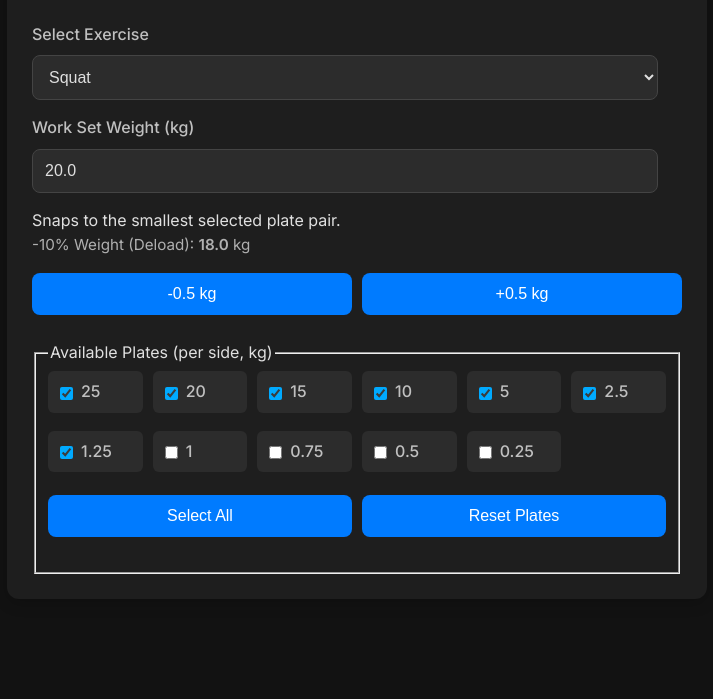
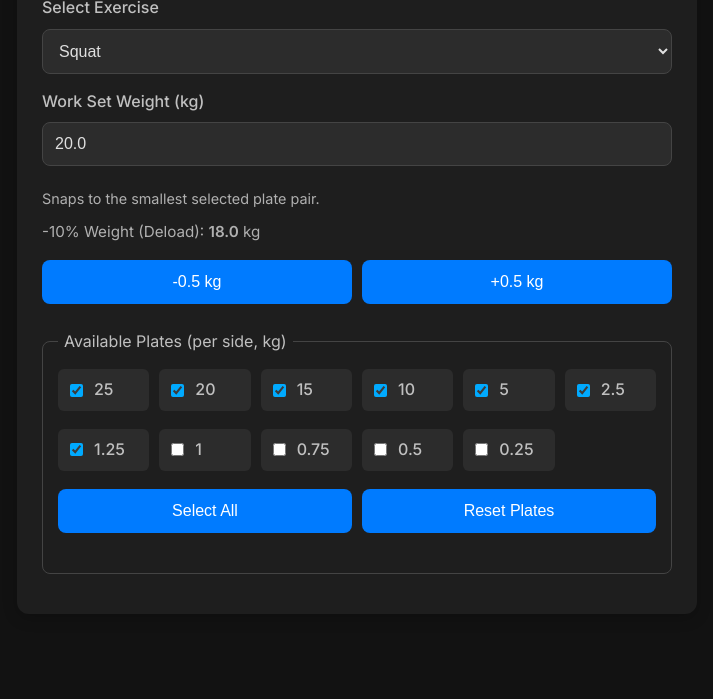
Before and after one commit to ZerobitUK/WarmupCalculator, a plain HTML site: page index.html in a window 1280 px wide. Shown: the part 141-840 px from the top of the page, without its empty margins (283-996 px from the left). After the commit the page ends 800 px from the top, so only its background shows below. Drawn offline with Linux system fonts and the light colour scheme.

Commit message:
Update style.css

```diff
--- a/style.css
+++ b/style.css
@@ -1,182 +1,78 @@
-/* Define color palette and other global styles at the root */
-:root {
-    --bg-primary: #121212;
-    --bg-secondary: #1e1e1e;
-    --bg-tertiary: #2c2c2c;
-    --bg-table-header: #2a2a2a;
-    --bg-table-row-even: #252525;
-    --bg-table-row-odd: #222;
-
-    --text-primary: #e0e0e0;
-    --text-secondary: #c0c0c0;
-    --text-accent: #00aaff;
-
-    --border-color: #444;
-    --border-radius-md: 12px;
-    --border-radius-sm: 8px;
-
-    --btn-bg: #007bff;
-    --btn-bg-hover: #0056b3;
-    --btn-text: #fff;
+:root{
+  --bg: #121212;
+  --panel: #1e1e1e;
+  --muted: #c0c0c0;
+  --text: #e0e0e0;
+  --accent: #00aaff;
+  --accent-strong:#007bff;
+  --line: #333;
+  --row: #222;
+  --row-alt:#252525;
+  --thead:#2a2a2a;
+  --radius: 12px;
+  --radius-sm: 8px;
+  --shadow: 0 4px 15px rgba(0,0,0,.2);
+  --gap: 10px;
+  --pad: 25px;
 }
-
-body {
-    font-family: 'Inter', Arial, sans-serif;
-    margin: 0;
-    padding: 20px;
-    display: flex;
-    flex-direction: column;
-    align-items: center;
-    min-height: 100vh;
-    background-color: var(--bg-primary);
-    color: var(--text-primary);
-    line-height: 1.6;
+*{box-sizing:border-box}
+body{
+  font-family: 'Inter', system-ui, -apple-system, Segoe UI, Roboto, Arial, sans-serif;
+  margin:0; padding:20px; min-height:100vh;
+  display:flex; flex-direction:column; align-items:center;
+  background:var(--bg); color:var(--text); line-height:1.6;
 }
-.container {
-    text-align: left;
-    padding: 25px;
-    background-color: var(--bg-secondary);
-    border-radius: var(--border-radius-md);
-    box-shadow: 0 4px 15px rgba(0, 0, 0, 0.2);
-    width: 100%;
-    max-width: 650px;
-    margin-top: 20px;
-    margin-bottom: 20px;
+.container{
+  width:100%; max-width: 680px; background:var(--panel);
+  border-radius:var(--radius); box-shadow:var(--shadow);
+  padding:var(--pad); margin:20px 0;
 }
-h1 {
-    color: var(--text-accent);
-    text-align: center;
-    margin-bottom: 25px;
+h1{ color:var(--accent); text-align:center; margin:0 0 20px }
+label{ display:block; margin-bottom:8px; font-weight:500; color:var(--muted) }
+input[type="number"], select{
+  width:100%; padding:12px; border:1px solid #444; border-radius:var(--radius-sm);
+  background:#2c2c2c; color:var(--text); font-size:1rem; margin-bottom:15px;
 }
-label {
-    display: block;
-    margin-bottom: 8px;
-    font-weight: 500;
-    color: var(--text-secondary);
+input[type="number"]:focus, select:focus{
+  outline: none; border-color: var(--accent);
+  box-shadow: 0 0 0 2px rgba(0,170,255,.3);
 }
-input[type="number"], select {
-    padding: 12px;
-    width: calc(100% - 24px);
-    margin-bottom: 15px;
-    background-color: var(--bg-tertiary);
-    color: var(--text-primary);
-    border: 1px solid var(--border-color);
-    border-radius: var(--border-radius-sm);
-    box-sizing: border-box;
-    font-size: 1rem;
+button{
+  padding:12px 18px; border:none; border-radius:var(--radius-sm);
+  background:var(--accent-strong); color:#fff; cursor:pointer;
+  font-size:1rem; transition: background-color .2s, transform .1s;
+  margin-bottom:10px; text-align:center;
+  min-height:44px; /* touch target */
 }
-input[type="number"]:focus, select:focus {
-    outline: none;
-    border-color: var(--text-accent);
-    box-shadow: 0 0 0 2px rgba(0, 170, 255, 0.3);
+button:hover{ background:#0056b3; transform: translateY(-1px) }
+button:active{ transform: translateY(0) }
+.adjust-buttons{ display:flex; flex-wrap:wrap; gap:var(--gap); margin-bottom:15px }
+.adjust-buttons button{ flex:1; min-width:120px }
+fieldset{ border:1px solid #444; border-radius:var(--radius-sm); padding:15px; margin:0 0 15px }
+legend{ padding:0 6px; color:var(--muted) }
+.plate-checkbox-grid{
+  display:grid; grid-template-columns: repeat(auto-fill, minmax(84px, 1fr));
+  gap:var(--gap); margin-bottom:10px;
 }
-button {
-    padding: 12px 18px;
-    cursor: pointer;
-    background-color: var(--btn-bg);
-    color: var(--btn-text);
-    border: none;
-    border-radius: var(--border-radius-sm);
-    font-size: 1rem;
-    transition: background-color 0.2s ease-in-out, transform 0.1s ease;
-    margin-bottom: 10px;
-    box-sizing: border-box;
-    text-align: center;
+.plate-checkbox{
+  display:flex; align-items:center; gap:8px;
+  background:#2c2c2c; padding:8px; border-radius:6px; cursor:pointer;
+  transition: background-color .2s;
 }
-button:hover {
-    background-color: var(--btn-bg-hover);
-    transform: translateY(-1px);
+.plate-checkbox:hover{ background:#383838 }
+.plate-checkbox input[type="checkbox"]{ accent-color: var(--accent) }
+.computed-weight{ margin:10px 0 15px; font-size:.95em; color:#b0b0b0 }
+table{ width:100%; border-collapse:collapse; margin-top:20px; box-shadow: 0 2px 8px rgba(0,0,0,.15) }
+th, td{ border:1px solid var(--line); padding:12px; text-align:left; vertical-align:top }
+th{ background:var(--thead); color:var(--accent); font-weight:600 }
+td{ background:var(--row) }
+tr:nth-child(even) td{ background:var(--row-alt) }
+td pre { font-family: inherit; margin: 0; } /* Added for plate breakdown formatting */
+.note{ color:#b0b0b0; font-size:.9em; margin-top:6px }
+.status{ margin-top:10px; color:#ffce7a; font-size:.95em }
+@media (max-width:600px){
+  body{ padding:10px } .container{ padding:20px } h1{ font-size:1.8rem }
 }
-button:active {
-    transform: translateY(0px);
+@media (max-width:400px){
+  .adjust-buttons button{ flex-basis:100%; min-width:0 }
 }
-.result, .warmup {
-    margin-top: 25px;
-}
-table {
-    width: 100%;
-    border-collapse: collapse;
-    margin-top: 20px;
-    box-shadow: 0 2px 8px rgba(0,0,0,0.15);
-}
-th, td {
-    border: 1px solid #333;
-    padding: 12px;
-    text-align: left;
-    vertical-align: top;
-}
-th {
-    background-color: var(--bg-table-header);
-    color: var(--text-accent);
-    font-weight: 600;
-}
-td {
-    background-color: var(--bg-table-row-odd);
-}
-tr:nth-child(even) td {
-    background-color: var(--bg-table-row-even);
-}
-.computed-weight {
-    margin-bottom: 15px;
-    font-size: 0.95em;
-    color: #b0b0b0;
-}
-.adjust-buttons {
-    display: flex;
-    flex-wrap: wrap;
-    gap: 10px;
-    margin-bottom: 15px;
-}
-.adjust-buttons button {
-    flex: 1;
-    min-width: 120px;
-}
-.plates {
-    margin-top: 20px;
-    margin-bottom: 20px;
-    padding: 15px;
-    background-color: var(--bg-table-row-even);
-    border-radius: var(--border-radius-sm);
-}
-.plate-checkbox-grid {
-    display: grid;
-    grid-template-columns: repeat(auto-fill, minmax(80px, 1fr));
-    gap: 10px;
-    margin-bottom: 15px;
-}
-.plate-checkbox {
-    display: flex;
-    align-items: center;
-    background-color: var(--bg-tertiary);
-    padding: 8px;
-    border-radius: 6px;
-    cursor: pointer;
-    transition: background-color 0.2s;
-}
-.plate-checkbox:hover {
-    background-color: #383838;
-}
-.plate-checkbox input[type="checkbox"] {
-    margin-right: 8px;
-    width: auto;
-    margin-bottom: 0;
-    accent-color: var(--text-accent);
-}
-
-@media (max-width: 600px) {
-    body { padding: 10px; }
-    .container { padding: 20px; }
-    h1 { font-size: 1.8em; }
-}
-
-@media (max-width: 400px) {
-    .adjust-buttons button {
-        flex-basis: 100%;
-        min-width: 0;
-    }
-}
-td pre {
-  font-family: inherit;
-  font-size: 1em;
-  color: inherit;
-}
```
